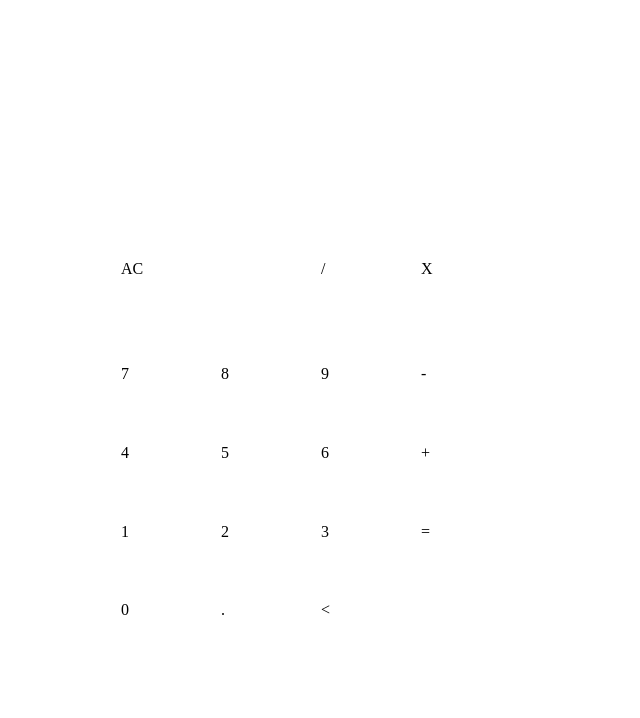
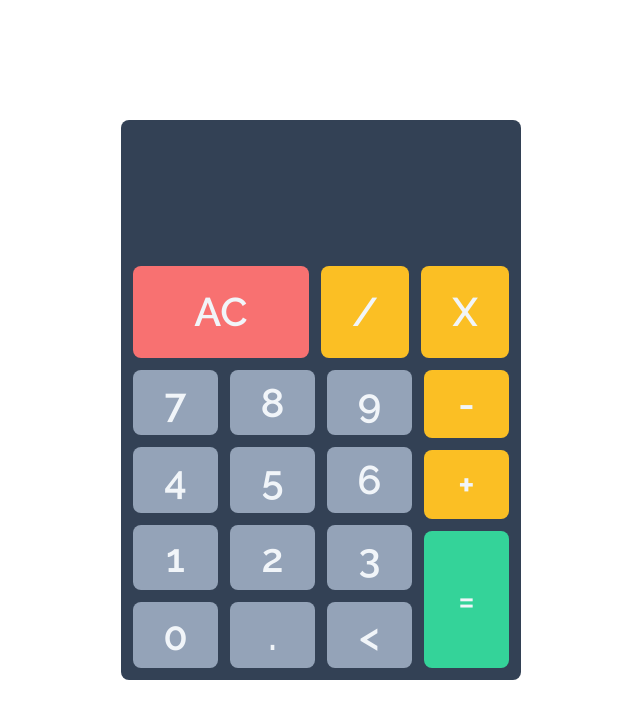
Before and after one commit to Deepesh2023/Calculator, a plain HTML site: page index.html in a window 1280 px wide. Shown: the whole page, without its empty margins (319-959 px from the left). Drawn offline with Linux system fonts and the light colour scheme.

Commit message:
completed the button layout

```diff
--- a/index.html
+++ b/index.html
@@ -5,6 +5,12 @@
     <meta name="viewport" content="width=device-width, initial-scale=1.0" />
     <title>Calculator</title>
     <link rel="stylesheet" href="style.css" />
+    <link rel="preconnect" href="https://fonts.googleapis.com" />
+    <link rel="preconnect" href="https://fonts.gstatic.com" crossorigin />
+    <link
+      href="https://fonts.googleapis.com/css2?family=Raleway:wght@600&display=swap"
+      rel="stylesheet"
+    />
   </head>
   <body>
     <div class="calculatorBody">
@@ -13,28 +19,28 @@
       <div class="calculatorButtons">
         <!-- buttons -->
         <div class="buttonPart1">
-          <div>AC</div>
-          <div>/</div>
-          <div>X</div>
+          <div class="button allClear">AC</div>
+          <div class="button operator">/</div>
+          <div class="button operator">X</div>
         </div>
         <div class="buttonPart2">
-          <div>7</div>
-          <div>8</div>
-          <div>9</div>
-          <div>4</div>
-          <div>5</div>
-          <div>6</div>
-          <div>1</div>
-          <div>2</div>
-          <div>3</div>
-          <div>0</div>
-          <div>.</div>
-          <div><</div>
+          <div class="button">7</div>
+          <div class="button">8</div>
+          <div class="button">9</div>
+          <div class="button">4</div>
+          <div class="button">5</div>
+          <div class="button">6</div>
+          <div class="button">1</div>
+          <div class="button">2</div>
+          <div class="button">3</div>
+          <div class="button">0</div>
+          <div class="button">.</div>
+          <div class="button"><</div>
         </div>
         <div class="buttonPart3">
-          <div>-</div>
-          <div>+</div>
-          <div>=</div>
+          <div class="button operator">-</div>
+          <div class="button operator">+</div>
+          <div class="button equals">=</div>
         </div>
       </div>
     </div>
--- a/style.css
+++ b/style.css
@@ -1,6 +1,8 @@
 * {
   margin: 0;
+  border-radius: 8px;
   box-sizing: border-box;
+  font-family: "Raleway", sans-serif;
 }
 
 /* div {
@@ -15,8 +17,10 @@ body {
 }
 
 .calculatorBody {
+  background-color: #334155;
   height: 560px;
   width: 400px;
+  padding: 12px;
   display: grid;
   grid-template-rows: 1fr 3fr;
 }
@@ -25,6 +29,7 @@ body {
   display: grid;
   grid-template-columns: repeat(4, 1fr);
   grid-template-rows: repeat(4, 1fr);
+  gap: 12px;
 }
 
 .buttonPart1 {
@@ -33,6 +38,7 @@ body {
 
   display: grid;
   grid-template-columns: 2fr 1fr 1fr;
+  gap: 12px;
 }
 
 .buttonPart2 {
@@ -42,6 +48,7 @@ body {
   display: grid;
   grid-template-columns: repeat(3, 1fr);
   grid-template-rows: repeat(4, 1fr);
+  gap: 12px;
 }
 
 .buttonPart3 {
@@ -50,4 +57,35 @@ body {
 
   display: grid;
   grid-template-rows: 1fr 1fr 2fr;
+  gap: 12px;
 }
+
+.button {
+  background-color: #94a3b8;
+  color: #f1f5f9;
+  font-size: 2.5em;
+  display: flex;
+  justify-content: center;
+  align-items: center;
+  transition: border 0.015s ease;
+}
+
+.button:hover {
+  filter: brightness(1.2);
+}
+
+.button:active {
+  border: 3px solid #334155;
+}
+
+.allClear {
+  background-color: #f87171;
+}
+
+.equals {
+  background-color: #34d399;
+}
+
+.operator {
+  background-color: #fbbf24;
+}
```
